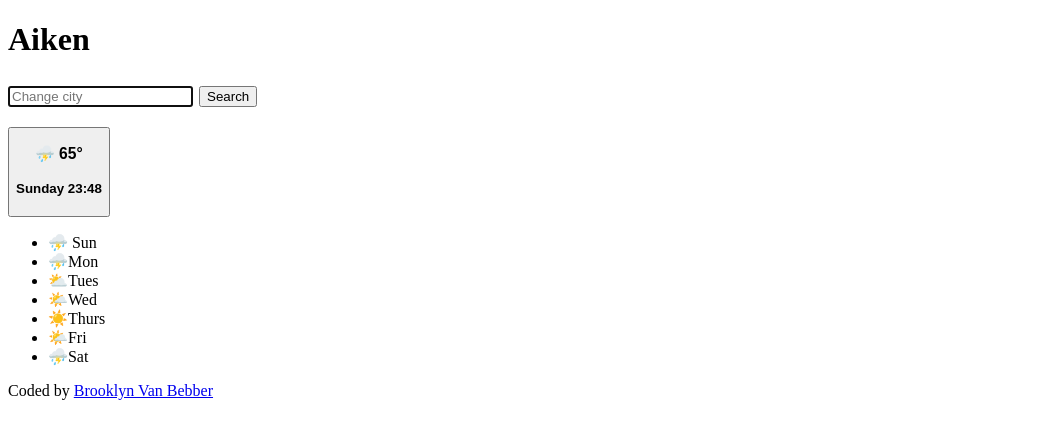
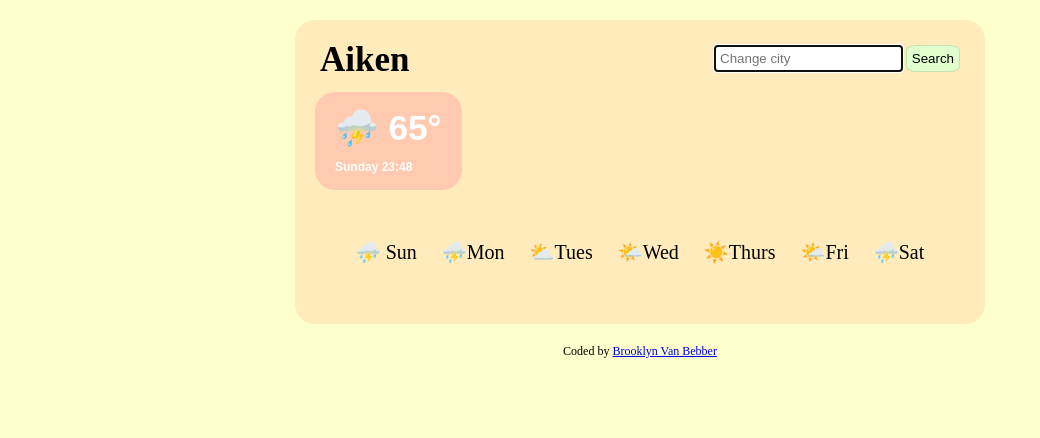
Before and after one commit to ANurfHerder/weather-app, a plain HTML site: page index.html in a window 1280 px wide. Shown: the whole page, without its empty margins (0-1040 px from the left). Drawn offline with nearby package versions, Linux system fonts and the light colour scheme.

Commit message:
fixed style source

```diff
--- a/index.html
+++ b/index.html
@@ -3,7 +3,7 @@
   <head>
     <title>Weather</title>
     <meta charset="UTF-8" />
-    <link href="src/styles.css" rel="stylesheet" />
+    <link rel="stylesheet" href="style.css" />
     <script src="https://unpkg.com/axios/dist/axios.min.js"></script>
   </head>
 
```
